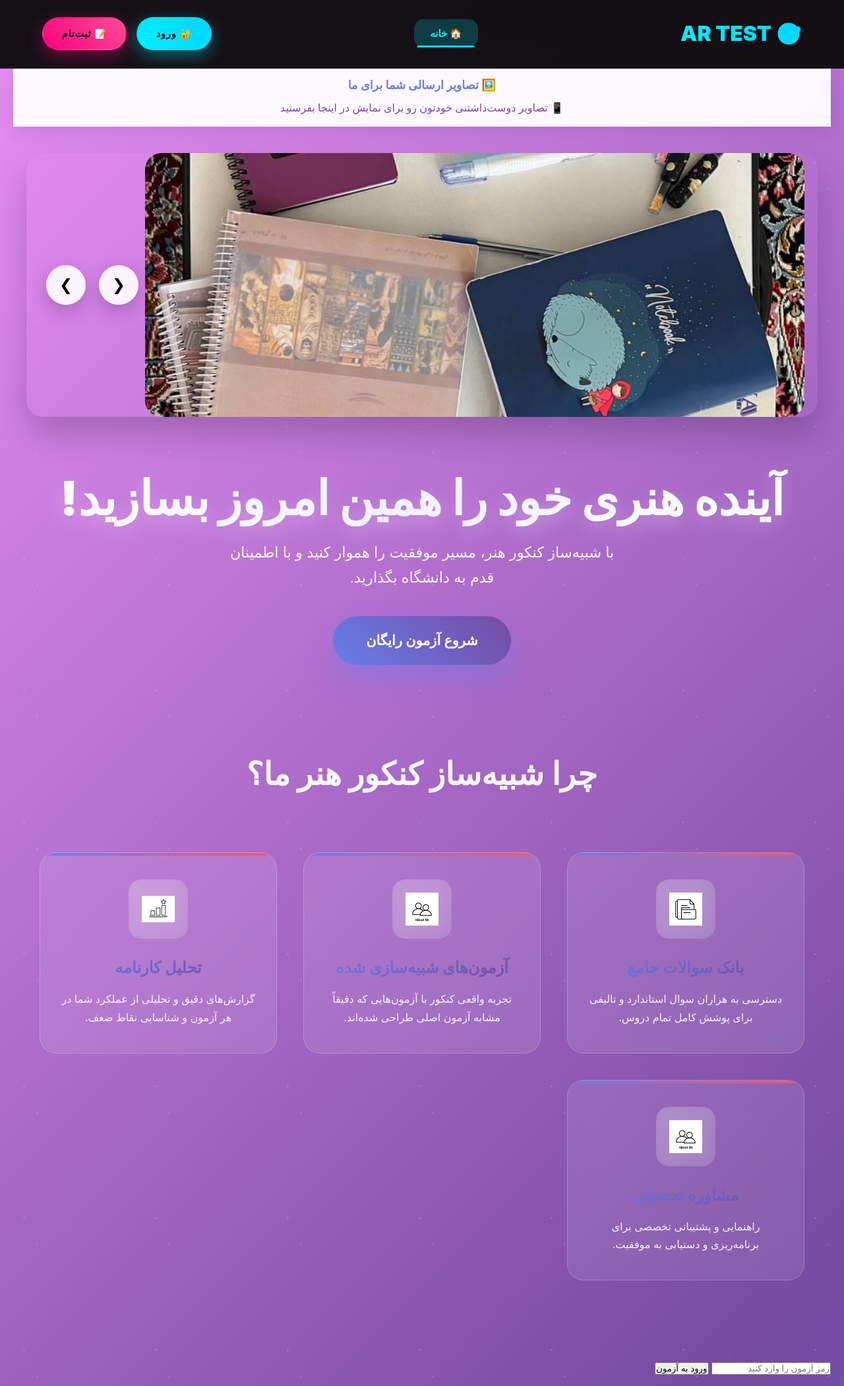
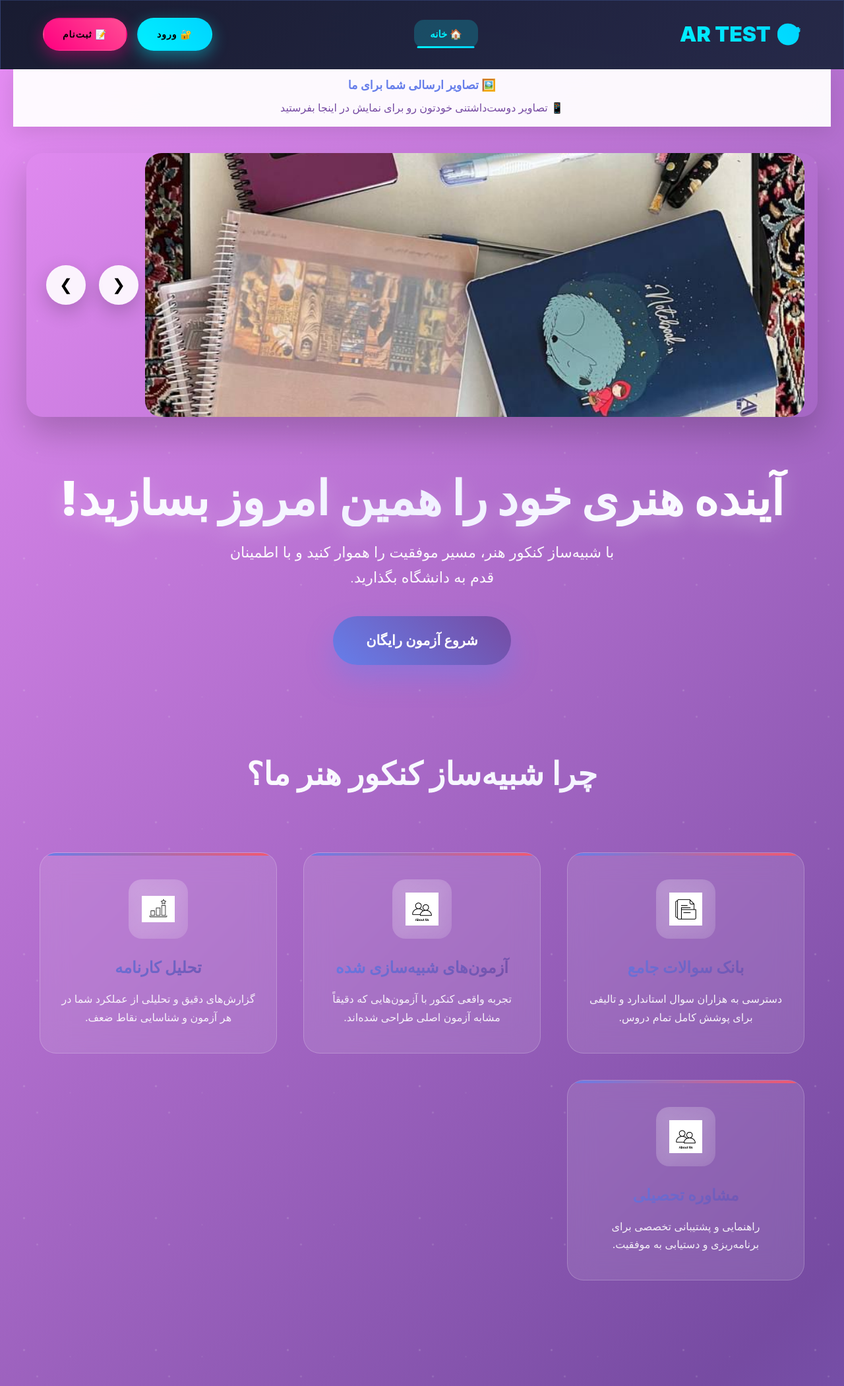
Before and after one commit to mehdi-de/sait, a Django app: page / in a window 1280 px wide. Shown: the whole page at 66% size. Run offline with Django 5.2, Linux system fonts and the light colour scheme; data comes from the database, SQL or seed files in the repository; both versions use the stored data as it was after the commit.

Commit message:
my changes

```diff
--- a/quizzes/templates/includes/navbar.html
+++ b/quizzes/templates/includes/navbar.html
@@ -2,10 +2,12 @@
 
 <style>
 
+
 /* 🔥 Navbar Styles */
 .navbar {
-    background: rgba(10, 10, 10, 0.95);
+    background: linear-gradient(135deg, rgba(20, 25, 45, 0.98) 0%, rgba(35, 40, 70, 0.98) 100%);
     backdrop-filter: blur(30px);
+    border: 1px solid rgba(100, 150, 255, 0.2);
     border-bottom: 2px solid transparent;
     position: fixed;
     top: 0;
@@ -224,6 +226,7 @@
 
 @media (max-width: 768px) {
     .navbar-container {
+        height: 50px;
         padding: 0 20px;
     }
 
--- a/quizzes/templates/quizzes/home.html
+++ b/quizzes/templates/quizzes/home.html
@@ -458,17 +458,6 @@
     </div>
 </section>
 
-<!-- فرم رمز (اضافه کن) -->
-<div class="password-section">
-    <form method="post">
-        {% csrf_token %}
-        {% if error %}
-        <div class="alert alert-error">{{ error }}</div>
-        {% endif %}
-        <input type="password" name="password" placeholder="رمز آزمون را وارد کنید" required>
-        <button type="submit">ورود به آزمون</button>
-    </form>
-</div>
 
 <script>
 document.addEventListener('DOMContentLoaded', function() {
--- a/quizzes/views.py
+++ b/quizzes/views.py
@@ -42,17 +42,7 @@ def home(request):
         "error": None
     }
 
-    if request.method == "POST":
-        password = request.POST.get("password")
 
-        try:
-            quiz = Quiz.objects.get(password=password)
-            request.session["allowed_quiz"] = quiz.id
-            messages.success(request, f"دسترسی به '{quiz.title}' فعال شد.")
-            return redirect('quiz_detail', pk=quiz.id)
-        except Quiz.DoesNotExist:
-            context["error"] = "رمز اشتباه است."
-            messages.error(request, "رمز عبور اشتباه است.")
 
     return render(request, 'quizzes/home.html', context)
 
```
Also changed, not shown: db.sqlite3, sliders/slide1.jpg (added), sliders/slide1_tA2zayB.jpg (added), sliders/slide2.jpg (added), sliders/slide2_hyZ6Ulf.jpg (added), sliders/slide3.jpg (added), sliders/slide5.jpg (added), sliders/slide5_nHhH0J3.jpg (added).
